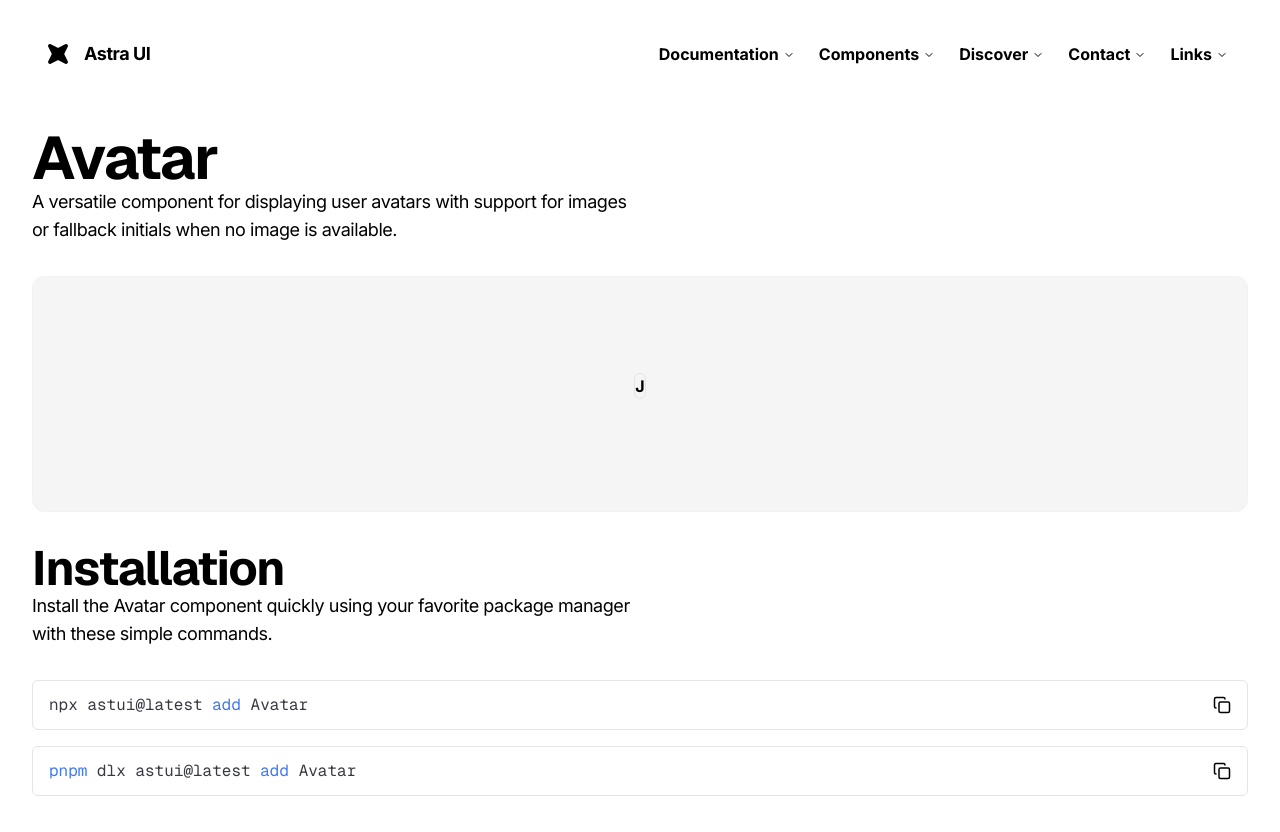
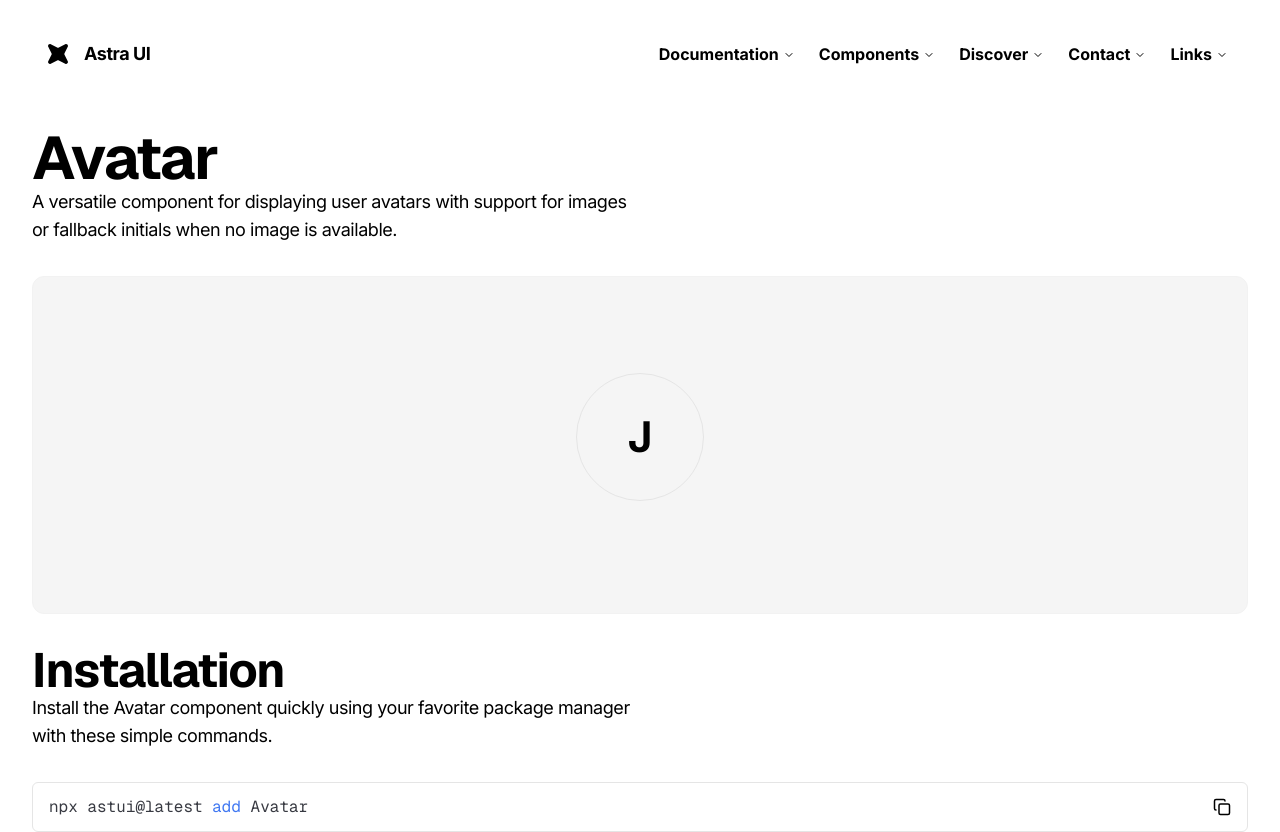
Before and after one commit to astraui/astraui, a Next.js app: page /components/avatar in a window 1280 px wide. Shown: the top 832 px of the page. Built offline with nearby package versions, Linux system fonts and the light colour scheme.

Commit message:
Debug the avatar component

```diff
--- a/components/astra/Avatar.tsx
+++ b/components/astra/Avatar.tsx
@@ -1,4 +1,6 @@
-import React from "react";
+"use client";
+
+import React, { useState } from "react";
 import { cn } from "@/lib/utils";
 import Image from "next/image";
 
@@ -10,22 +12,26 @@ interface AvatarProps {
 }
 
 interface AvatarFallbackProps {
-  initial?: string;
+  initial: string;
   size?: number;
   className?: string;
 }
 
 const AvatarFallback: React.FC<AvatarFallbackProps> = ({
-  initial = "U",
+  initial,
   size = 128,
   className,
 }) => (
   <div
     className={cn(
       "flex items-center justify-center rounded-full font-bold transition-all duration-200 hover:grayscale mb-4 border border-neutral-200 dark:border-neutral-800 text-black dark:text-white",
-      `!w-[${size}px] !h-[${size}px] !text-[${size * 0.33}px]`,
       className
     )}
+    style={{
+      width: size,
+      height: size,
+      fontSize: size * 0.33
+    }}
     aria-label={`${initial}'s profile initial`}
   >
     {initial}
@@ -38,9 +44,11 @@ const Avatar: React.FC<AvatarProps> = ({
   size = 128,
   className,
 }) => {
+  const [isImageLoaded, setIsImageLoaded] = useState(true);
   const initial = displayName?.charAt(0).toUpperCase() || "U";
 
-  if (!avatar) {
+  // Show fallback if avatar is not provided or empty string or image failed to load
+  if (!avatar || avatar.trim() === '' || !isImageLoaded) {
     return <AvatarFallback initial={initial} size={size} className={className} />;
   }
 
@@ -48,17 +56,22 @@ const Avatar: React.FC<AvatarProps> = ({
     <div
       className={cn(
         "relative overflow-hidden rounded-full mb-4",
-        `!w-[${size}px] !h-[${size}px]`,
         className
       )}
+      style={{
+        width: size,
+        height: size
+      }}
     >
       <Image
         src={avatar}
         alt={`${displayName}'s profile picture`}
-        fill
+        width={size}
+        height={size}
         className="object-cover transition-all duration-200 hover:grayscale"
         loading="eager"
         fetchPriority="high"
+        onError={() => setIsImageLoaded(false)}
       />
     </div>
   );
```
